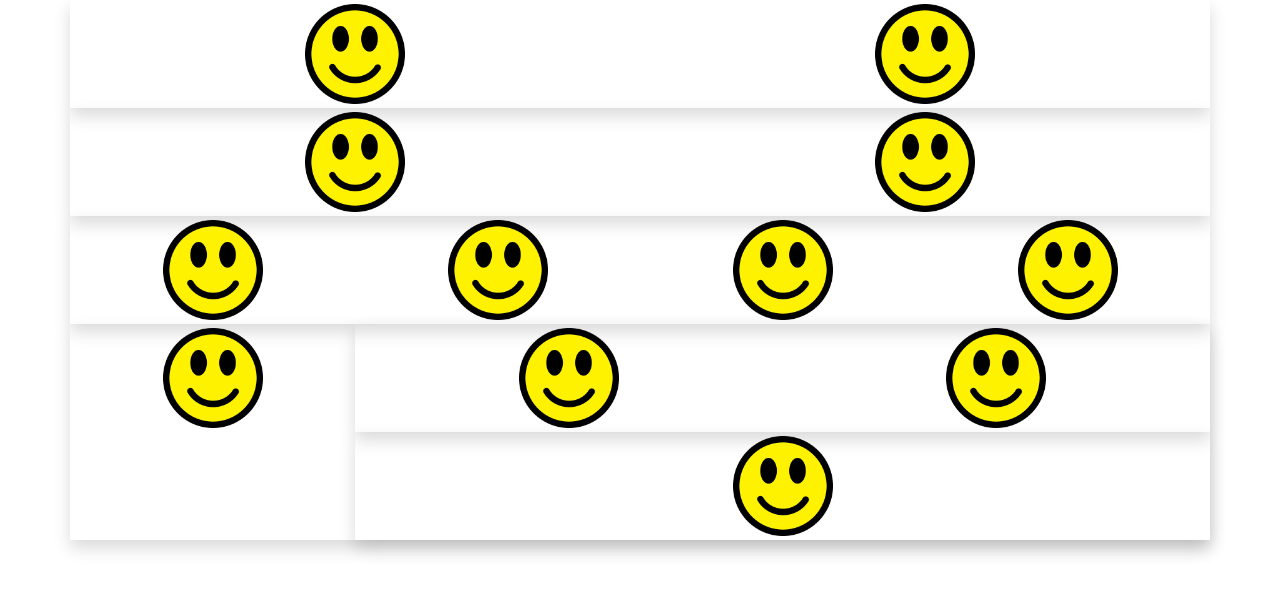
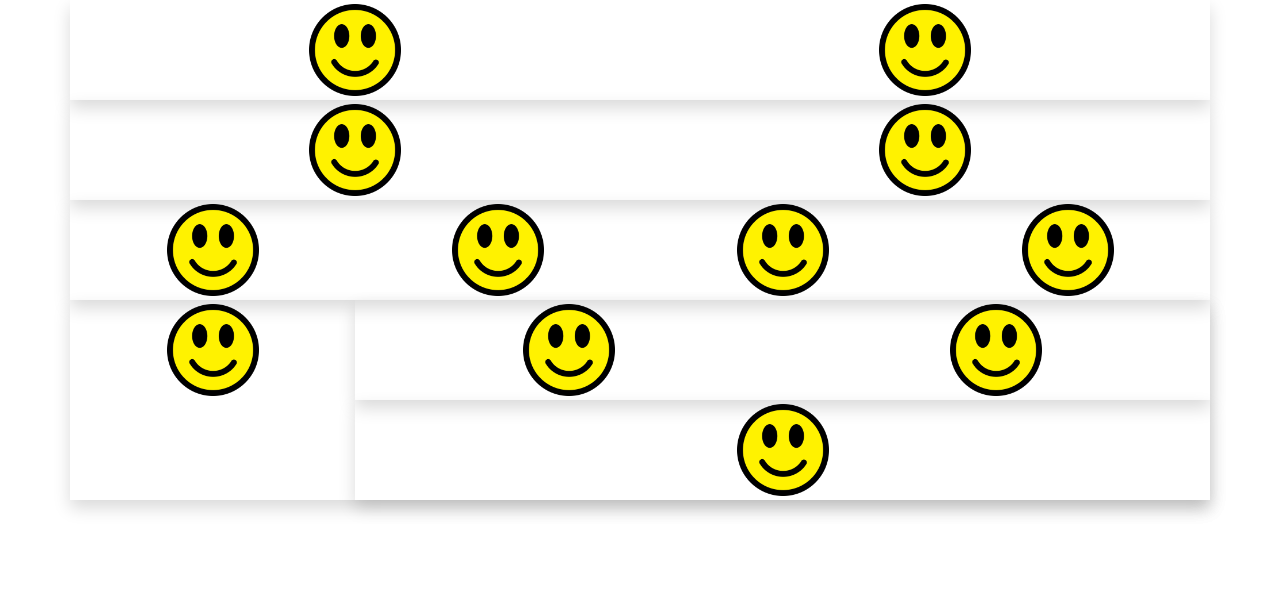
Before and after one commit to JoshuaStudebaker/smiley-faces-bootstrap-intro-practice, a plain HTML site: page index.html in a window 1280 px wide. Drawn offline with nearby package versions, Linux system fonts and the light colour scheme.

Commit message:
fixed padding

```diff
--- a/index.html
+++ b/index.html
@@ -18,30 +18,30 @@
   <body>
     <div class="container">
       <div class="row shadow">
-        <div class="col-6 pic d-flex justify-content-center p-1"><img src="smiley-1635449_640.png" alt="Smiley Face"></div>
+        <div class="col-6 pic d-flex justify-content-center"><img class="p-1" src="smiley-1635449_640.png" alt="Smiley Face"></div>
 
-        <div class="col-6 pic d-flex justify-content-center p-1"><img src="smiley-1635449_640.png" alt="Smiley Face"></div>
+        <div class="col-6 pic d-flex justify-content-center"><img class="p-1" src="smiley-1635449_640.png" alt="Smiley Face"></div>
 
       </div>
       <div class="row shadow">
-        <div class="col-xs-12 col-sm-12 col-md-6 col-lg-6 pic d-flex justify-content-center p-1"><img src="smiley-1635449_640.png" alt="Smiley Face"></div>
-        <div class="col-xs-12 col-sm-12 col-md-6 col-lg-6 pic d-flex justify-content-center p-1"><img src="smiley-1635449_640.png" alt="Smiley Face"></div>
+        <div class="col-xs-12 col-sm-12 col-md-6 col-lg-6 pic d-flex justify-content-center"><img class="p-1" src="smiley-1635449_640.png" alt="Smiley Face"></div>
+        <div class="col-xs-12 col-sm-12 col-md-6 col-lg-6 pic d-flex justify-content-center"><img class="p-1" src="smiley-1635449_640.png" alt="Smiley Face"></div>
       </div>
       <div class="row shadow">
-        <div class="col-xs-12 col-sm-6 col-md-3 col-lg-3 pic d-flex justify-content-center p-1"><img src="smiley-1635449_640.png" alt="Smiley Face"></div>
-        <div class="col-xs-12 col-sm-6 col-md-3 col-lg-3 pic d-flex justify-content-center p-1"><img src="smiley-1635449_640.png" alt="Smiley Face"></div>
-        <div class="col-xs-12 col-sm-6 col-md-3 col-lg-3 pic d-flex justify-content-center p-1"><img src="smiley-1635449_640.png" alt="Smiley Face"></div>
-        <div class="col-xs-12 col-sm-6 col-md-3 col-lg-3 pic d-flex justify-content-center p-1"><img src="smiley-1635449_640.png" alt="Smiley Face"></div>
+        <div class="col-xs-12 col-sm-6 col-md-3 col-lg-3 pic d-flex justify-content-center"><img class="p-1" src="smiley-1635449_640.png" alt="Smiley Face"></div>
+        <div class="col-xs-12 col-sm-6 col-md-3 col-lg-3 pic d-flex justify-content-center"><img class="p-1" src="smiley-1635449_640.png" alt="Smiley Face"></div>
+        <div class="col-xs-12 col-sm-6 col-md-3 col-lg-3 pic d-flex justify-content-center"><img class="p-1" src="smiley-1635449_640.png" alt="Smiley Face"></div>
+        <div class="col-xs-12 col-sm-6 col-md-3 col-lg-3 pic d-flex justify-content-center"><img class="p-1" src="smiley-1635449_640.png" alt="Smiley Face"></div>
       </div>
       <div class="row shadow">
-      <div class="col-3 d-flex justify-content-center p-1"><img src="smiley-1635449_640.png" alt="Smiley Face"></div>
+      <div class="col-3 d-flex justify-content-center"><img class="p-1" src="smiley-1635449_640.png" alt="Smiley Face"></div>
     <div class="col-9">
     <div class="row shadow">
-      <div class="col-6 d-flex justify-content-center p-1"><img src="smiley-1635449_640.png" alt="Smiley Face"></div>
-      <div class="col-6 d-flex justify-content-center p-1"><img src="smiley-1635449_640.png" alt="Smiley Face"></div>
+      <div class="col-6 d-flex justify-content-center"><img class="p-1" src="smiley-1635449_640.png" alt="Smiley Face"></div>
+      <div class="col-6 d-flex justify-content-center"><img class="p-1" src="smiley-1635449_640.png" alt="Smiley Face"></div>
     </div>
     <div class="row shadow">
-      <div class="col-12 d-flex justify-content-center p-1"><img src="smiley-1635449_640.png" alt="Smiley Face"></div></div>
+      <div class="col-12 d-flex justify-content-center"><img class="p-1" src="smiley-1635449_640.png" alt="Smiley Face"></div></div>
     </div>
     </div>
   </body>
```
